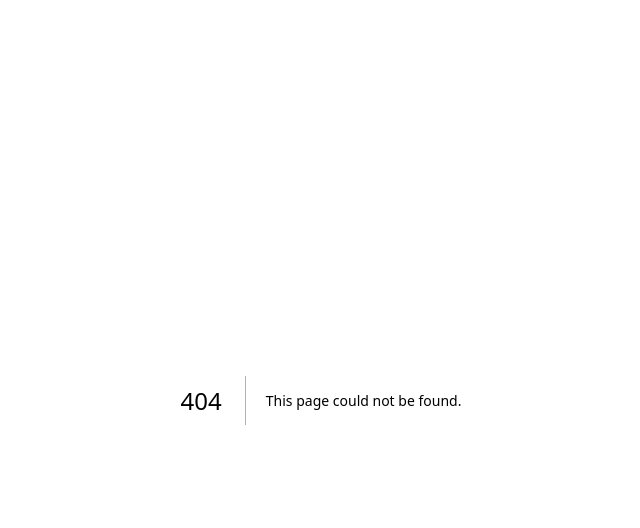
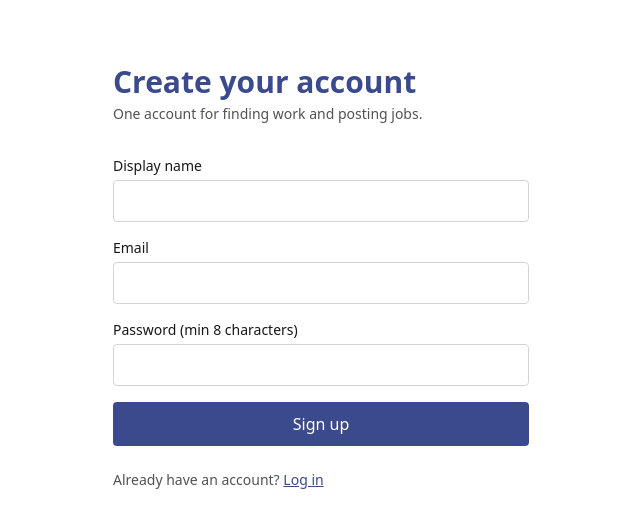
Before and after one commit to lorenmahia/GoodTurn, a Next.js app: page /signup in a window 1280 px wide. Before the commit this address had no page. Shown: the top 528 px of the page, without its empty margins (319-959 px from the left). Built offline with nearby package versions, Linux system fonts and the light colour scheme.

Commit message:
feat: add credentials auth, signup API, middleware, and auth pages

```diff
--- a/package.json
+++ b/package.json
@@ -17,6 +17,7 @@
   "dependencies": {
     "bcryptjs": "^3.0.3",
     "next": "15.5.20",
+    "next-auth": "^5.0.0-beta.31",
     "react": "19.1.0",
     "react-dom": "19.1.0",
     "zod": "^4.4.3"
--- /dev/null
+++ b/src/app/api/auth/[...nextauth]/route.ts
@@ -0,0 +1,3 @@
+import { handlers } from "@/auth";
+
+export const { GET, POST } = handlers;
--- /dev/null
+++ b/src/app/api/signup/route.ts
@@ -0,0 +1,27 @@
+import { NextResponse } from "next/server";
+import { hash } from "bcryptjs";
+import { prisma } from "@/lib/db";
+import { signupSchema } from "@/lib/validation";
+import { generatePublicUserId } from "@/lib/ids";
+
+export async function POST(req: Request) {
+  const body = await req.json().catch(() => null);
+  const parsed = signupSchema.safeParse(body);
+  if (!parsed.success) {
+    return NextResponse.json({ error: parsed.error.flatten().fieldErrors }, { status: 400 });
+  }
+  const email = parsed.data.email.toLowerCase().trim();
+  const existing = await prisma.user.findUnique({ where: { email } });
+  if (existing) {
+    return NextResponse.json({ error: { email: ["This email is already registered"] } }, { status: 400 });
+  }
+  const user = await prisma.user.create({
+    data: {
+      email,
+      displayName: parsed.data.displayName,
+      passwordHash: await hash(parsed.data.password, 10),
+      publicUserId: generatePublicUserId(),
+    },
+  });
+  return NextResponse.json({ id: user.id }, { status: 201 });
+}
--- /dev/null
+++ b/src/app/login/page.tsx
@@ -0,0 +1,65 @@
+"use client";
+
+import { Suspense, useState } from "react";
+import { signIn } from "next-auth/react";
+import { useRouter, useSearchParams } from "next/navigation";
+import Link from "next/link";
+
+const inputCls =
+  "w-full rounded border border-neutral-300 px-3 py-2 focus:border-brand focus:outline-none";
+
+function LoginForm() {
+  const router = useRouter();
+  const params = useSearchParams();
+  const [email, setEmail] = useState("");
+  const [password, setPassword] = useState("");
+  const [error, setError] = useState("");
+  const [busy, setBusy] = useState(false);
+
+  async function onSubmit(e: React.FormEvent) {
+    e.preventDefault();
+    setBusy(true);
+    setError("");
+    const res = await signIn("credentials", { email, password, redirect: false });
+    setBusy(false);
+    if (res?.error) {
+      setError("Invalid email or password.");
+    } else {
+      router.push(params.get("callbackUrl") ?? "/find-work");
+      router.refresh();
+    }
+  }
+
+  return (
+    <div className="mx-auto max-w-md px-4 py-16">
+      <h1 className="text-3xl font-bold text-brand">Log in</h1>
+      <p className="mt-1 text-sm text-neutral-600">Welcome back to Goodturn.</p>
+      <form onSubmit={onSubmit} className="mt-8 space-y-4">
+        <div>
+          <label className="mb-1 block text-sm font-medium">Email</label>
+          <input type="email" required value={email} onChange={(e) => setEmail(e.target.value)} className={inputCls} />
+        </div>
+        <div>
+          <label className="mb-1 block text-sm font-medium">Password</label>
+          <input type="password" required value={password} onChange={(e) => setPassword(e.target.value)} className={inputCls} />
+        </div>
+        {error && <p className="text-sm text-red-600">{error}</p>}
+        <button disabled={busy} className="w-full rounded bg-brand py-2.5 font-medium text-white hover:bg-accent disabled:opacity-50">
+          {busy ? "Logging in…" : "Log in"}
+        </button>
+      </form>
+      <p className="mt-6 text-sm text-neutral-600">
+        New to Goodturn?{" "}
+        <Link href="/signup" className="font-medium text-brand underline">Create an account</Link>
+      </p>
+    </div>
+  );
+}
+
+export default function LoginPage() {
+  return (
+    <Suspense>
+      <LoginForm />
+    </Suspense>
+  );
+}
--- /dev/null
+++ b/src/app/signup/page.tsx
@@ -0,0 +1,73 @@
+"use client";
+
+import { useState } from "react";
+import { signIn } from "next-auth/react";
+import { useRouter } from "next/navigation";
+import Link from "next/link";
+
+const inputCls =
+  "w-full rounded border border-neutral-300 px-3 py-2 focus:border-brand focus:outline-none";
+
+export default function SignupPage() {
+  const router = useRouter();
+  const [form, setForm] = useState({ displayName: "", email: "", password: "" });
+  const [errors, setErrors] = useState<Record<string, string[]>>({});
+  const [busy, setBusy] = useState(false);
+
+  const set = (k: keyof typeof form) => (e: React.ChangeEvent<HTMLInputElement>) =>
+    setForm({ ...form, [k]: e.target.value });
+
+  async function onSubmit(e: React.FormEvent) {
+    e.preventDefault();
+    setBusy(true);
+    setErrors({});
+    const res = await fetch("/api/signup", {
+      method: "POST",
+      headers: { "Content-Type": "application/json" },
+      body: JSON.stringify(form),
+    });
+    if (!res.ok) {
+      const data = await res.json().catch(() => ({}));
+      setErrors(typeof data.error === "object" && data.error ? data.error : { form: ["Signup failed. Please try again."] });
+      setBusy(false);
+      return;
+    }
+    await signIn("credentials", { email: form.email, password: form.password, redirect: false });
+    router.push("/find-work");
+    router.refresh();
+  }
+
+  const fieldError = (k: string) => errors[k]?.[0];
+
+  return (
+    <div className="mx-auto max-w-md px-4 py-16">
+      <h1 className="text-3xl font-bold text-brand">Create your account</h1>
+      <p className="mt-1 text-sm text-neutral-600">One account for finding work and posting jobs.</p>
+      <form onSubmit={onSubmit} className="mt-8 space-y-4">
+        <div>
+          <label className="mb-1 block text-sm font-medium">Display name</label>
+          <input required value={form.displayName} onChange={set("displayName")} className={inputCls} />
+          {fieldError("displayName") && <p className="mt-1 text-sm text-red-600">{fieldError("displayName")}</p>}
+        </div>
+        <div>
+          <label className="mb-1 block text-sm font-medium">Email</label>
+          <input type="email" required value={form.email} onChange={set("email")} className={inputCls} />
+          {fieldError("email") && <p className="mt-1 text-sm text-red-600">{fieldError("email")}</p>}
+        </div>
+        <div>
+          <label className="mb-1 block text-sm font-medium">Password (min 8 characters)</label>
+          <input type="password" required value={form.password} onChange={set("password")} className={inputCls} />
+          {fieldError("password") && <p className="mt-1 text-sm text-red-600">{fieldError("password")}</p>}
+        </div>
+        {fieldError("form") && <p className="text-sm text-red-600">{fieldError("form")}</p>}
+        <button disabled={busy} className="w-full rounded bg-brand py-2.5 font-medium text-white hover:bg-accent disabled:opacity-50">
+          {busy ? "Creating account…" : "Sign up"}
+        </button>
+      </form>
+      <p className="mt-6 text-sm text-neutral-600">
+        Already have an account?{" "}
+        <Link href="/login" className="font-medium text-brand underline">Log in</Link>
+      </p>
+    </div>
+  );
+}
--- /dev/null
+++ b/src/auth.ts
@@ -0,0 +1,34 @@
+import NextAuth from "next-auth";
+import Credentials from "next-auth/providers/credentials";
+import { compare } from "bcryptjs";
+import { prisma } from "@/lib/db";
+
+export const { handlers, auth, signIn, signOut } = NextAuth({
+  session: { strategy: "jwt" },
+  pages: { signIn: "/login" },
+  providers: [
+    Credentials({
+      credentials: { email: {}, password: {} },
+      authorize: async (credentials) => {
+        const email = String(credentials?.email ?? "").toLowerCase().trim();
+        const password = String(credentials?.password ?? "");
+        if (!email || !password) return null;
+        const user = await prisma.user.findUnique({ where: { email } });
+        if (!user) return null;
+        const ok = await compare(password, user.passwordHash);
+        if (!ok) return null;
+        return { id: user.id, email: user.email, name: user.displayName };
+      },
+    }),
+  ],
+  callbacks: {
+    jwt({ token, user }) {
+      if (user) token.id = user.id;
+      return token;
+    },
+    session({ session, token }) {
+      if (session.user) session.user.id = token.id as string;
+      return session;
+    },
+  },
+});
--- /dev/null
+++ b/src/middleware.ts
@@ -0,0 +1,17 @@
+import { NextRequest, NextResponse } from "next/server";
+
+export function middleware(req: NextRequest) {
+  const hasSession =
+    req.cookies.has("authjs.session-token") ||
+    req.cookies.has("__Secure-authjs.session-token");
+  if (!hasSession) {
+    const url = new URL("/login", req.url);
+    url.searchParams.set("callbackUrl", req.nextUrl.pathname);
+    return NextResponse.redirect(url);
+  }
+  return NextResponse.next();
+}
+
+export const config = {
+  matcher: ["/find-work/:path*", "/post-a-job/:path*", "/jobs/:path*", "/account/:path*", "/profile/:path*"],
+};
--- /dev/null
+++ b/src/types/next-auth.d.ts
@@ -0,0 +1,7 @@
+import { DefaultSession } from "next-auth";
+
+declare module "next-auth" {
+  interface Session {
+    user: { id: string } & DefaultSession["user"];
+  }
+}
```
Also changed, not shown: 1 other file (tests, documents, lock files or other folders).
